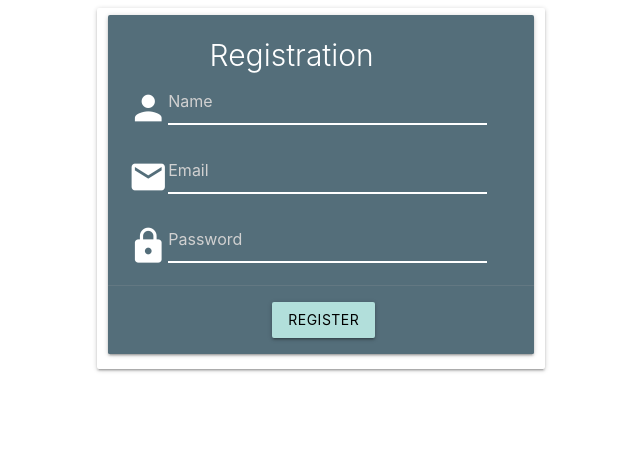
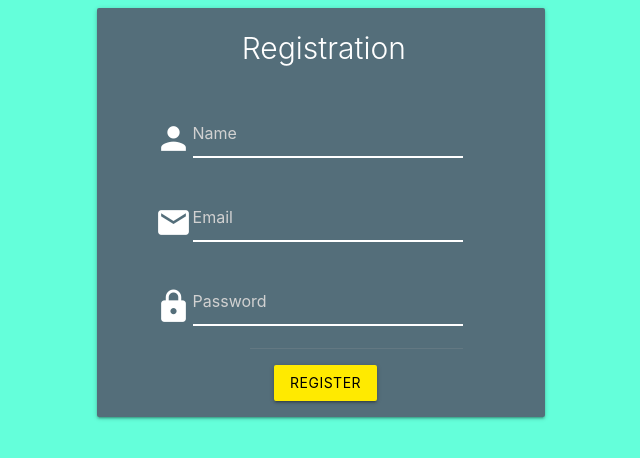
Before and after one commit to ErikaMaer/Final, a React (Create React App) app: page /registration in a window 1280 px wide. Shown: the top 458 px of the page, without its empty margins (319-959 px from the left). Built offline with nearby package versions, Linux system fonts and the light colour scheme.

Commit message:
Authorization changes

```diff
--- a/src/index.css
+++ b/src/index.css
@@ -1,36 +1 @@
 @import "~materialize-css/dist/css/materialize.min.css";
-
-
-.card .card-title {
-    font-size: 30px !important;
-    position:absolute;
-    right: 160px;
-}
-
-
-.material-icons{
-    font-size: 40px !important;
-    position: absolute;
-    top: 10px;
-    color: white;
-    left: 20px;
-}
-
-input.yellow-input{
-    border-bottom: 1px solid #fff!important;
-    box-shadow: 0 1px 0 0 #fff!important;
-    width:75% !important;
-}
-
-input.yellow-input + label {
-    color: #ffffff!important;
-}
-
-input.yellow-input:focus + label {
-    color: #ffeb3d!important;
-}
-
-input.yellow-input:focus{
-    border-bottom: 1px solid #ffeb3d!important;
-    box-shadow: 0 1px 0 0 #ffeb3d!important;
-}
--- a/src/index.js
+++ b/src/index.js
@@ -1,6 +1,7 @@
 import React from 'react';
 import ReactDOM from 'react-dom';
 import './index.css';
+import './pages/Pages.css';
 import App from './App';
 import * as serviceWorker from './serviceWorker';
 
--- a/src/pages/LoginPage.js
+++ b/src/pages/LoginPage.js
@@ -3,59 +3,55 @@ import React from "react";
 export const LoginPage=()=>{
     return(
         <div>
-            <div className="row">
-                <div className="card col s6 offset-s3">
-                    <div className="card blue-grey darken-1">
-                        <div className="card-content white-text">
-                            <span className="card-title"
+            <div className="row col s6 offset-s3">
+                <div className="card col s6 offset-s3" >
+                        <div className="card-content white-text col s6 offset-s3 m8">
+                            <span
+                                className="card-title col s6 offset-s5"
                             >Authorization</span>
                         </div>
 
-                        <div style={{marginLeft: 20}}  className="input-field  ">
 
+                        <div className="input-field col s7 offset-s1">
+                            <link href="https://fonts.googleapis.com/icon?family=Material+Icons" rel="stylesheet"/>
+                            <i className="material-icons">email</i>
                             <input
-
-                                placeholder="Enter your email address"
+                                placeholder="Email"
                                 id="email"
                                 type="text"
                                 name="email"
-                                   className="yellow-input"
+                                className="yellow-input col s6 offset-s2"
                             />
-                            <label htmlFor="first_name">Email</label>
                         </div>
 
-
-                        <div style={{marginLeft: 20}}className="input-field">
-                            <input placeholder="Enter the password"
+                        <div className="input-field col s7 offset-s1">
+                            <link href="https://fonts.googleapis.com/icon?family=Material+Icons" rel="stylesheet"/>
+                            <i className="Large material-icons">lock</i>
+                            <input
+                               placeholder="Password"
                                id="password"
                                type="password"
                                name="password"
-                                   className="yellow-input"
+                               className="yellow-input col s6 offset-s2"
                         />
-                            <label htmlFor="first_name">Password</label>
                         </div>
 
-                        <div className="card-action">
-
+                        <div className="card-action col s4 offset-s1">
                             <button
-                                className="btn orange darken-3"
+                                className="btn amber darken-4 "
                             >
                                 Sign in
                             </button>
-
+                        </div>
+                      <div className="card-action col s4 offset-s1">
                             <button
-                                className="btn teal lighten-4 black-text"
-                                style={{marginLeft: 10}}
+                                className="btn yellow accent-3 black-text "
                             >
                                 Registration
                             </button>
                         </div>
                     </div>
-
             </div>
         </div>
-            </div>
-
-
 )
 }
--- /dev/null
+++ b/src/pages/Pages.css
@@ -0,0 +1,51 @@
+@import "~materialize-css/dist/css/materialize.min.css";
+
+
+:root {
+    background: #64ffda  ;
+}
+
+
+.card {
+    background-color: #546e7a;
+    background-position: right bottom;
+    background-size: auto;
+}
+
+.card .card-title {
+    font-size: 30px !important;
+}
+
+.material-icons {
+    font-size: 37px !important;
+    width: 26px;
+    height: 26px;
+    color: white;
+    line-height: 1.5 !important;
+    text-align: center;
+    margin-right: -26px;
+    position: relative;
+    float: left;
+}
+
+
+input.yellow-input{
+    border-bottom: 1px solid #fff!important;
+    box-shadow: 0 1px 0 0 #fff!important;
+    width:120% !important;
+}
+
+
+
+input.yellow-input + label {
+    color: #ffffff!important;
+}
+
+input.yellow-input:focus + label {
+    color: #ffeb3d!important;
+}
+
+input.yellow-input:focus{
+    border-bottom: 1px solid #ffeb3d!important;
+    box-shadow: 0 1px 0 0 #ffeb3d!important;
+}
--- a/src/pages/RegistrationPage.js
+++ b/src/pages/RegistrationPage.js
@@ -3,71 +3,61 @@ import React from "react";
 export const RegistrationPage=()=>{
     return(
         <div>
-            <div className="row">
-                <div className="card col s6 offset-s3">
-                    <div className="card blue-grey darken-1">
-                        <div className="card-content white-text">
+            <div className="row col s6 offset-s3">
+            <div className="card col s6 offset-s3" >
+                        <div className="card-content white-text col s6 offset-s3 m8 ">
                             <span
-                                className="card-title"
+                                className="card-title col s6 offset-s5"
                             >Registration</span>
                         </div>
 
 
-                        <div  className="input-field  ">
+                        <div  className="input-field col s7 offset-s1 ">
                             <link href="https://fonts.googleapis.com/icon?family=Material+Icons" rel="stylesheet"/>
-                            <i className="Large material-icons">person</i>
+                            <i className="material-icons">person</i>
                             <input
-                                style={{marginLeft: 60}}
                                 placeholder="Name"
                                 id="name"
                                 type="text"
                                 name="name"
-                                className="yellow-input"
+                                className="yellow-input col s6 offset-s2"
                             />
-
-
                         </div>
 
-
-
-                        <div className="input-field  ">
+                        <div className="input-field col s7 offset-s1">
                             <link href="https://fonts.googleapis.com/icon?family=Material+Icons" rel="stylesheet"/>
                             <i className="Large material-icons">email</i>
                             <input
-                                style={{marginLeft: 60}}
                                 placeholder="Email"
                                 id="email"
                                 type="text"
                                 name="email"
-                                className="yellow-input"
+                                className="yellow-input col s6 offset-s2"
                             />
 
                         </div>
 
-                        <div className="input-field">
+                        <div className="input-field col s7 offset-s1">
                             <link href="https://fonts.googleapis.com/icon?family=Material+Icons" rel="stylesheet"/>
                             <i className="Large material-icons">lock</i>
                             <input placeholder="Password"
-                                   style={{marginLeft: 60}}
                                    id="password"
                                    type="password"
                                    name="password"
-                                   className="yellow-input"
+                                   className="yellow-input col s6 offset-s2"
                             />
                         </div>
 
-                        <div className="card-action">
+                        <div className="card-action col s6 offset-s4">
 
                             <button
-                                className="btn teal lighten-4 black-text"
-                                style={{marginLeft: 140}}
+                                className="btn yellow accent-3 black-text  "
                             >
                                 Register
                             </button>
                         </div>
                     </div>
 
-                </div>
             </div>
         </div>
     )
```
Lines whose indentation alone changed are shown as unchanged.
